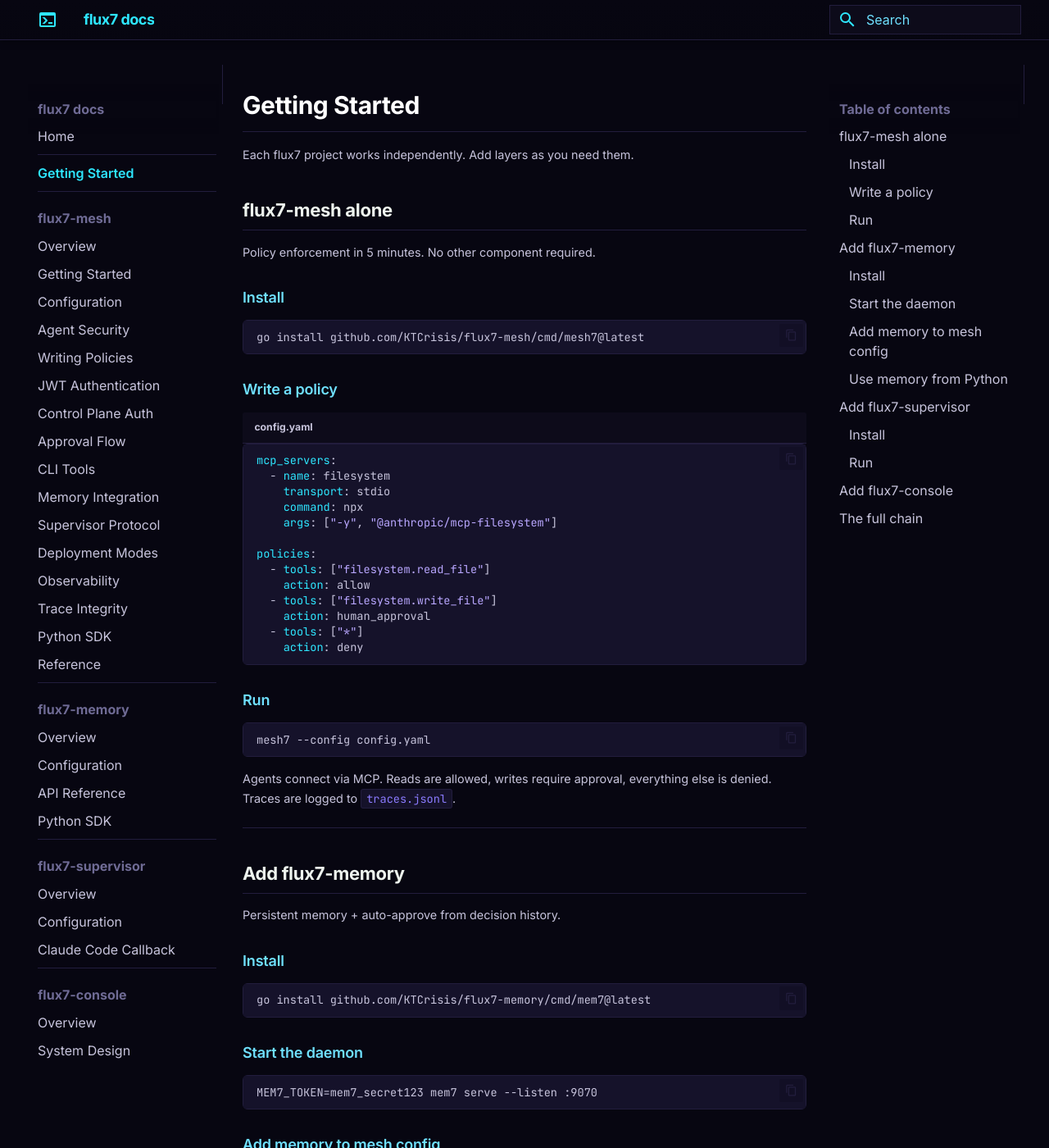
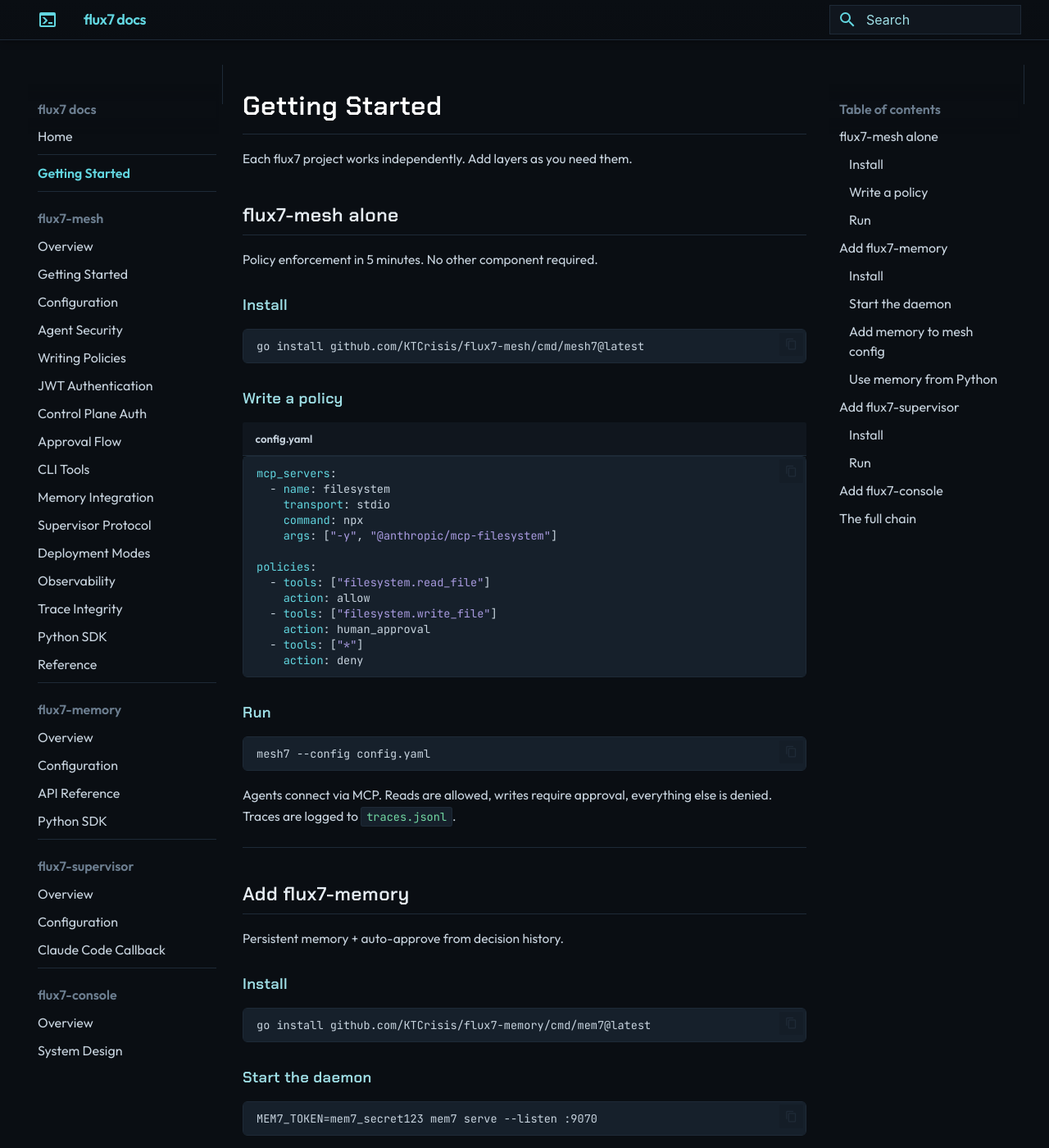
Before and after one commit to KTCrisis/flux7-docs, an MkDocs documentation site: the page built from docs/getting-started.md, in a window 1280 px wide and 1400 px high. Shown: the whole window at 82% size. Built offline with MkDocs 1.6.1 and Material for MkDocs 9.7.7, drawn with Linux system fonts in a browser that asks for light colours.

Commit message:
style: slate and cyan palette, Chakra Petch / Outfit / JetBrains Mono
Aligns the docs with flux7-console and the project status page: ground
#0a0e13, cyan #62d6e0 as primary, amber keywords, green inline code,
soft violet strings, slate text. Titles in Chakra Petch, prose in Outfit,
code in JetBrains Mono, all through --f7-display / --f7-body / --f7-mono.
Token names are unchanged, so every Material variable mapped on
2026-09-11 follows. Favicon in the new cyan.

Co-Authored-By: Claude Opus 5.5 (1M context) <noreply@anthropic.com>
Claude-Session: https://claude.ai/code/session_01Vb8UfGUZ4RvB1kdNgWQuPp

```diff
--- a/docs/stylesheets/flux7.css
+++ b/docs/stylesheets/flux7.css
@@ -1,18 +1,21 @@
 :root {
-  /* darksynth · espace · pro — palette alignée sur flux7.art
-     (tokens conservés ; seules les valeurs changent) */
-  --f7-bg: #070611;          /* violet-noir spatial */
-  --f7-bg2: #0d0b1a;
-  --f7-bg3: #15122a;
-  --f7-green: #2ee6ff;       /* primaire = cyan (liens, nav active, clés YAML) */
-  --f7-green-soft: #6fe0ff;  /* cyan clair — titres h3, en-têtes de table */
-  --f7-pink: #ff5cc8;        /* magenta — mots-clés */
-  --f7-cyan: #8b7bff;        /* violet — code inline, nombres, fonctions, info */
-  --f7-gold: #b9a7ff;        /* violet doux — chaînes, admonitions warning */
-  --f7-text: #c7c4dc;
-  --f7-text2: #6f6b95;
-  --f7-border: #221d3d;
-  --f7-dim: #3a3460;
+  /* slate · cyan — palette of flux7-console and the /statut page
+     (tokens kept; only the values change) */
+  --f7-bg: #0a0e13;          /* ground */
+  --f7-bg2: #10161e;         /* surface */
+  --f7-bg3: #16202b;         /* raised */
+  --f7-green: #62d6e0;       /* primary = cyan (links, active nav, YAML keys) */
+  --f7-green-soft: #9fdfe6;  /* light cyan — h3, table headers */
+  --f7-pink: #e8b35c;        /* amber — keywords */
+  --f7-cyan: #72d9a3;        /* green — inline code, numbers, functions, info */
+  --f7-gold: #a99be0;        /* soft violet — strings, warning admonitions */
+  --f7-text: #c8d4df;
+  --f7-text2: #6c7e90;
+  --f7-border: #1e2a37;
+  --f7-dim: #3b4a59;
+  --f7-display: 'Chakra Petch', 'JetBrains Mono', ui-monospace, monospace;
+  --f7-body: 'Outfit', system-ui, -apple-system, 'Segoe UI', sans-serif;
+  --f7-mono: 'JetBrains Mono', ui-monospace, 'Cascadia Mono', Consolas, monospace;
 }
 
 /* --- Slate scheme override --- */
@@ -32,7 +35,7 @@
 
   --md-code-bg-color: var(--f7-bg2);
   --md-code-fg-color: var(--f7-text);
-  --md-code-hl-color: rgba(139,123,255,0.12);
+  --md-code-hl-color: rgba(114,217,163,0.12);
 
   --md-typeset-color: var(--f7-text);
 
@@ -43,7 +46,7 @@
   --md-footer-fg-color--lighter: var(--f7-border);
 
   --md-typeset-table-color: var(--f7-border);
-  --md-typeset-table-color--light: rgba(46,230,255,0.04);
+  --md-typeset-table-color--light: rgba(98,214,224,0.04);
 
   --md-admonition-bg-color: var(--f7-bg2);
   --md-admonition-fg-color: var(--f7-text);
@@ -58,19 +61,19 @@
      Without an override it leaks into this scheme unchanged. Mapped to the
      palette so no element can fall back to a light-on-dark or dark-on-dark
      pairing. Roles follow the comments at the top of this file. */
-  --md-default-bg-color--light: rgba(7,6,17,0.7);
-  --md-default-bg-color--lighter: rgba(7,6,17,0.3);
-  --md-default-bg-color--lightest: rgba(7,6,17,0.12);
+  --md-default-bg-color--light: rgba(10,14,19,0.7);
+  --md-default-bg-color--lighter: rgba(10,14,19,0.3);
+  --md-default-bg-color--lightest: rgba(10,14,19,0.12);
   --md-primary-fg-color--light: var(--f7-bg3);
   --md-primary-fg-color--dark: var(--f7-bg);
   --md-primary-bg-color--light: var(--f7-green-soft);
   --md-accent-bg-color: var(--f7-bg);
   --md-accent-bg-color--light: var(--f7-bg2);
-  --md-accent-fg-color--transparent: rgba(46,230,255,0.10);
+  --md-accent-fg-color--transparent: rgba(98,214,224,0.10);
 
-  --md-code-bg-color--light: rgba(13,11,26,0.7);
-  --md-code-bg-color--lighter: rgba(13,11,26,0.3);
-  --md-code-hl-color--light: rgba(139,123,255,0.06);
+  --md-code-bg-color--light: rgba(16,22,30,0.7);
+  --md-code-bg-color--lighter: rgba(16,22,30,0.3);
+  --md-code-hl-color--light: rgba(114,217,163,0.06);
   --md-code-hl-keyword-color: var(--f7-pink);
   --md-code-hl-string-color: var(--f7-gold);
   --md-code-hl-number-color: var(--f7-cyan);
@@ -81,15 +84,15 @@
   --md-code-hl-operator-color: var(--f7-text);
   --md-code-hl-punctuation-color: var(--f7-text);
   --md-code-hl-variable-color: var(--f7-text);
-  --md-code-hl-comment-color: #7c789e;
+  --md-code-hl-comment-color: #5f7385;
   --md-code-hl-generic-color: var(--f7-text2);
 
   --md-typeset-kbd-color: var(--f7-bg3);
   --md-typeset-kbd-accent-color: var(--f7-bg2);
   --md-typeset-kbd-border-color: var(--f7-dim);
-  --md-typeset-mark-color: rgba(46,230,255,0.25);
-  --md-typeset-del-color: rgba(255,92,200,0.18);
-  --md-typeset-ins-color: rgba(46,230,255,0.18);
+  --md-typeset-mark-color: rgba(98,214,224,0.25);
+  --md-typeset-del-color: rgba(232,179,92,0.18);
+  --md-typeset-ins-color: rgba(98,214,224,0.18);
 
   --md-warning-bg-color: var(--f7-bg3);
   --md-warning-fg-color: var(--f7-gold);
@@ -102,7 +105,7 @@
 }
 
 [data-md-color-scheme="flux7"] .md-header {
-  background: linear-gradient(180deg, var(--f7-bg) 0%, rgba(7,6,17,0.95) 100%);
+  background: linear-gradient(180deg, var(--f7-bg) 0%, rgba(10,14,19,0.95) 100%);
   border-bottom: 1px solid var(--f7-border);
   backdrop-filter: blur(8px);
 }
@@ -185,7 +188,7 @@
 }
 
 [data-md-color-scheme="flux7"] .md-typeset h2 {
-  color: #eef4ee;
+  color: #e6edf3;
   border-bottom: 1px solid var(--f7-border);
   padding-bottom: 0.4rem;
 }
@@ -224,7 +227,7 @@
 }
 
 [data-md-color-scheme="flux7"] .md-typeset table:not([class]) tr:hover td {
-  background: rgba(46,230,255,0.04);
+  background: rgba(98,214,224,0.04);
 }
 
 /* Nav logo styling */
@@ -293,32 +296,36 @@
   opacity: 0.8;
 }
 
-/* Typography — Inter for prose, JetBrains Mono for code */
+/* Typography — Outfit for prose, Chakra Petch for titles, JetBrains Mono for code */
 body, .md-typeset {
-  font-family: 'Inter', -apple-system, BlinkMacSystemFont, sans-serif;
-  font-size: 0.72rem;
+  font-family: var(--f7-body);
+  font-size: 0.78rem;
   font-weight: 400;
   line-height: 1.7;
   letter-spacing: 0;
 }
 
 .md-typeset h1 {
-  font-weight: 700;
-  font-size: 1.5rem;
-  letter-spacing: -0.5px;
+  font-family: var(--f7-display);
+  font-weight: 600;
+  font-size: 1.6rem;
+  letter-spacing: 0.02em;
   margin-bottom: 0.8rem;
 }
 
 .md-typeset h2 {
-  font-weight: 700;
-  font-size: 1.1rem;
-  letter-spacing: -0.3px;
+  font-family: var(--f7-display);
+  font-weight: 600;
+  font-size: 1.15rem;
+  letter-spacing: 0.02em;
   margin-top: 2rem;
 }
 
 .md-typeset h3 {
+  font-family: var(--f7-display);
   font-weight: 600;
-  font-size: 0.9rem;
+  font-size: 0.92rem;
+  letter-spacing: 0.02em;
 }
 
 .md-typeset h4 {
@@ -328,7 +335,7 @@ body, .md-typeset {
 
 .md-typeset code,
 .md-typeset pre {
-  font-family: 'JetBrains Mono', monospace;
+  font-family: var(--f7-mono);
   font-weight: 400;
   font-size: 0.68rem;
 }
@@ -357,7 +364,7 @@ body, .md-typeset {
 [data-md-color-scheme="flux7"] .highlight .ch,
 [data-md-color-scheme="flux7"] .highlight .cp,
 [data-md-color-scheme="flux7"] .highlight .cpf {
-  color: #7c789e;
+  color: #5f7385;
   font-style: italic;
 }
 
--- a/mkdocs.yml
+++ b/mkdocs.yml
@@ -21,7 +21,7 @@ theme:
 
 extra_css:
   - stylesheets/flux7.css
-  - https://fonts.googleapis.com/css2?family=Inter:wght@400;500;600;700&family=JetBrains+Mono:wght@400;600&display=swap
+  - https://fonts.googleapis.com/css2?family=Chakra+Petch:wght@500;600;700&family=Outfit:wght@400;500;600&family=JetBrains+Mono:wght@400;600&display=swap
 
 markdown_extensions:
   - tables
```
Also changed, not shown: docs/stylesheets/home.css (+24 -24 lines), docs/assets/favicon.svg.
